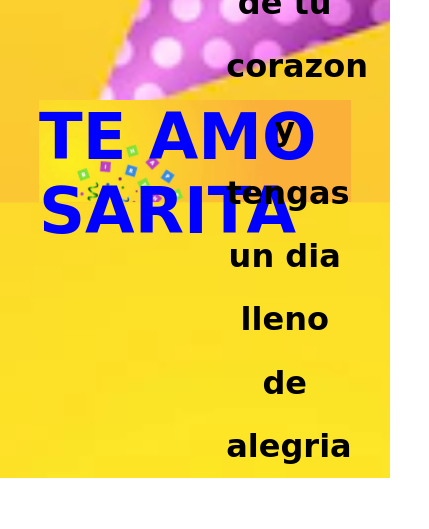
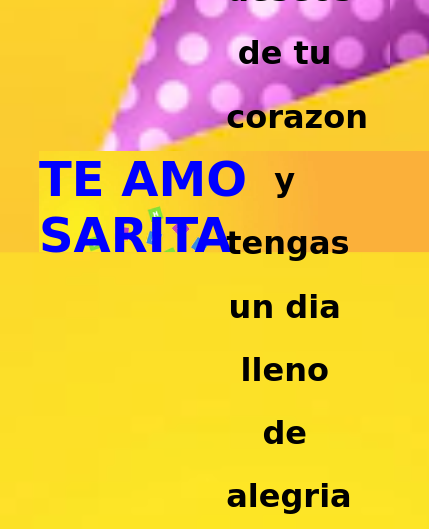
Before and after one commit to Emmanuelcastrillon/sarita, a plain HTML site: page index.html in a window 390 px wide. Shown: the part 1214-1743 px from the top of the page, 429 px wide, since content can reach past the window. Before the commit the page ends 1692 px from the top, so only its background shows below. Drawn offline with Linux system fonts and the light colour scheme; a web font is replaced by a local one.

Commit message:
seguimos

```diff
--- a/estilo.css
+++ b/estilo.css
@@ -62,15 +62,15 @@ img{
     }
     .dos{
         width: 40vw;
-        margin: 3vh 0vw 5vh 30vw;
+        margin: 9vh 0vw 0vh 30vw;
     }
     .parrafo1{
         font-size: 2rem;
         line-height: 7.5vh;
     }
     .tres{
-        font-size: 4rem;
-        width: 80vw;
+        font-size: 3rem;
+        width: 100vw;
         margin: 0vh 0vw 0vh 10vw;
     }
 }
```
